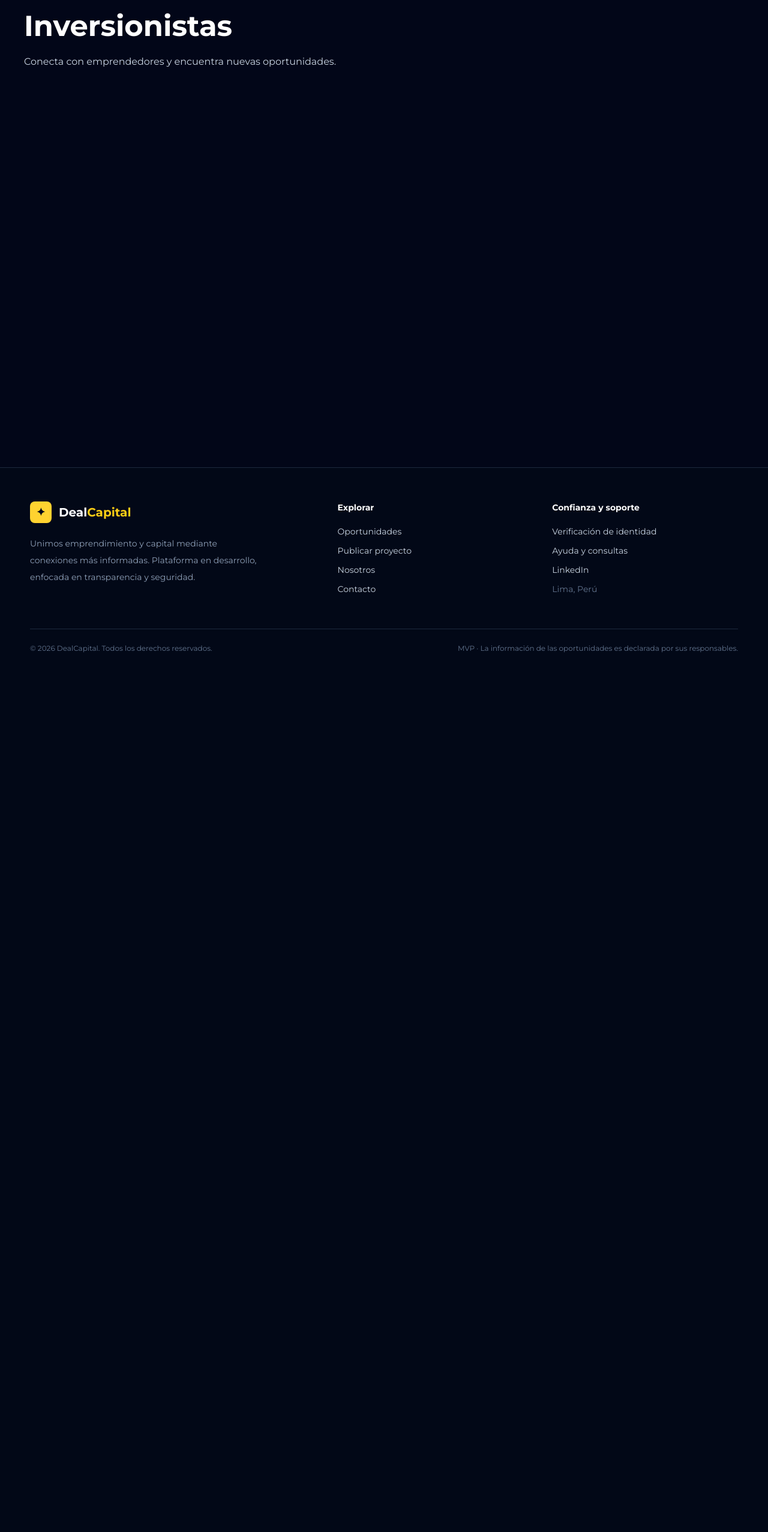
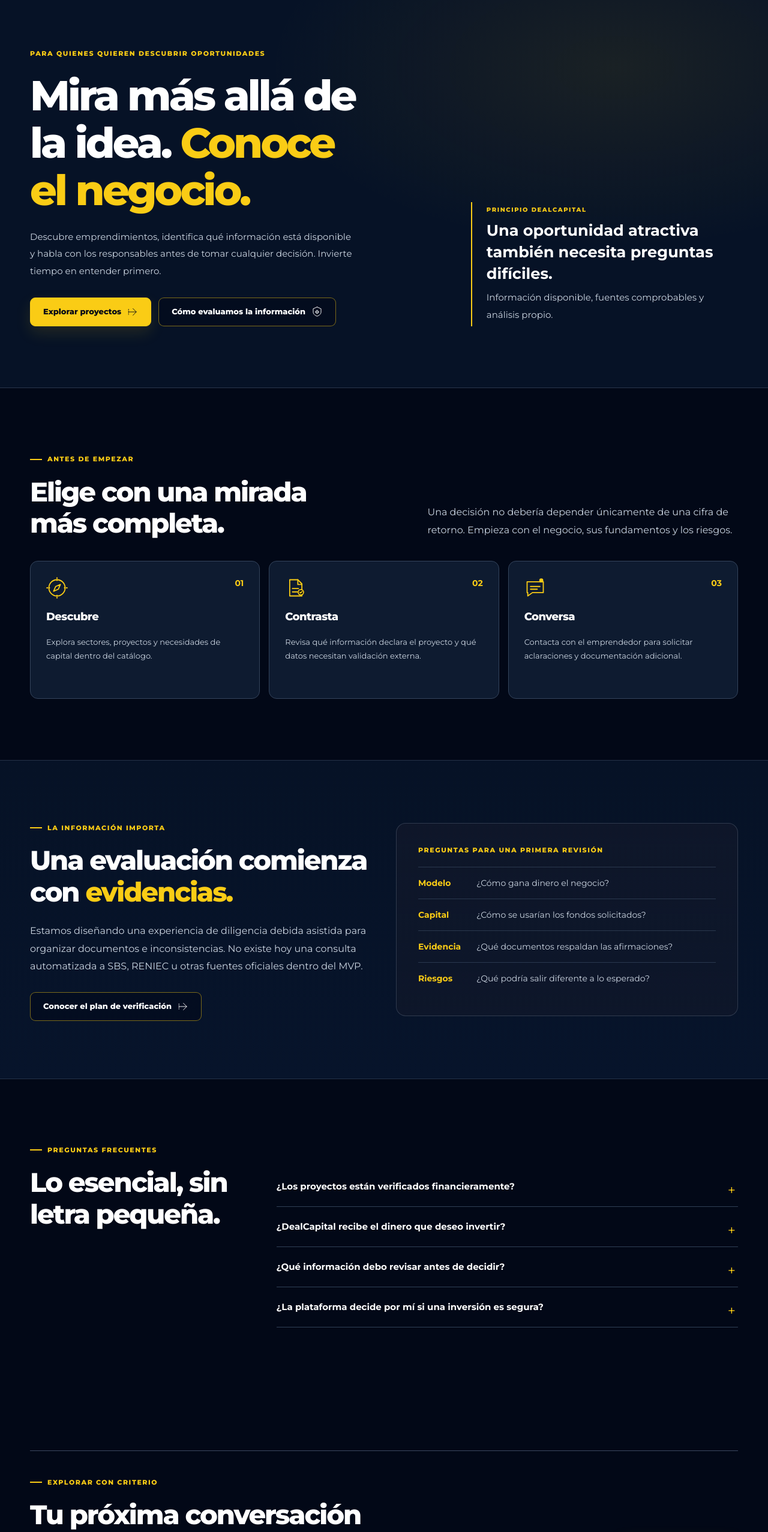
Before and after one commit to axelcrack01/DealCapital, a Next.js app: page /inversionistas in a window 1280 px wide. Shown: the part 100-2654 px from the top of the page at 60% size. Before the commit the page ends 1213 px from the top, so only its background shows below. Built offline with nearby package versions, Linux system fonts and the light colour scheme; no server answers.

Commit message:
feat: complete investor landing, evaluation guidance and accessible FAQs

```diff
--- a/app/inversionistas/page.tsx
+++ b/app/inversionistas/page.tsx
@@ -1,13 +1,111 @@
-export default function inversionistas() {
+import Link from "next/link";
+import BrandIcon from "../components/BrandIcon";
+
+export const metadata = {
+  title: "Para inversionistas",
+  description: "Descubre proyectos, compara información declarada y conversa con emprendedores en DealCapital.",
+};
+
+const questions = [
+  {q:"¿Los proyectos están verificados financieramente?",a:"No. Los proyectos que aparecen públicamente pueden haber sido revisados para publicación, pero esto no representa una certificación de identidad, solvencia o desempeño. La verificación mediante proveedores oficiales sigue en desarrollo."},
+  {q:"¿DealCapital recibe el dinero que deseo invertir?",a:"No. El MVP funciona como plataforma de conexión y no custodia fondos, ejecuta desembolsos ni garantiza rendimientos."},
+  {q:"¿Qué información debo revisar antes de decidir?",a:"Como mínimo, el modelo de negocio, documentación legal, quién representa a la empresa, proyecciones y su sustento, riesgos, condiciones propuestas y las verificaciones independientes que correspondan."},
+  {q:"¿La plataforma decide por mí si una inversión es segura?",a:"No. La información disponible es un punto de partida, no asesoría financiera. Cada persona debe efectuar su propia evaluación y obtener orientación profesional cuando sea necesario."},
+];
+
+export default function InversionistasPage() {
   return (
-    <main className="min-h-screen bg-slate-950 text-white p-10">
-      <h1 className="text-5xl font-bold mb-6">
-        Inversionistas
-      </h1>
+    <main className="dc-landing">
+      <section className="dc-page-head">
+        <div className="dc-container dc-page-head-grid">
+          <div>
+            <p className="dc-kicker">Para quienes quieren descubrir oportunidades</p>
+            <h1>Mira más allá de la idea. <em>Conoce el negocio.</em></h1>
+            <p className="mt-6">
+              Descubre emprendimientos, identifica qué información está disponible
+              y habla con los responsables antes de tomar cualquier decisión.
+              Invierte tiempo en entender primero.
+            </p>
+            <div className="dc-landing-actions">
+              <Link href="/oportunidades" className="dc-btn dc-btn-primary">Explorar proyectos <BrandIcon name="arrow" size={18}/></Link>
+              <Link href="/verificacion" className="dc-btn dc-btn-outline">Cómo evaluamos la información <BrandIcon name="shield" size={19}/></Link>
+            </div>
+          </div>
+          <aside className="dc-insight-rail">
+            <span>Principio DealCapital</span>
+            <strong>Una oportunidad atractiva también necesita preguntas difíciles.</strong>
+            <p className="text-sm leading-7 text-[#cbd5e1]">Información disponible, fuentes comprobables y análisis propio.</p>
+          </aside>
+        </div>
+      </section>
 
-      <p className="text-slate-300">
-        Conecta con emprendedores y encuentra nuevas oportunidades.
-      </p>
+      <section className="dc-container dc-landing-section">
+        <div className="dc-editorial-intro">
+          <div><p className="dc-eyebrow mb-5">Antes de empezar</p>
+            <h2 className="dc-section-title">Elige con una mirada más completa.</h2>
+          </div>
+          <p className="dc-section-copy">Una decisión no debería depender únicamente de una cifra de retorno. Empieza con el negocio, sus fundamentos y los riesgos.</p>
+        </div>
+        <div className="dc-outline-list">
+          {[
+            {icon:"compass" as const,title:"Descubre",body:"Explora sectores, proyectos y necesidades de capital dentro del catálogo."},
+            {icon:"document" as const,title:"Contrasta",body:"Revisa qué información declara el proyecto y qué datos necesitan validación externa."},
+            {icon:"message" as const,title:"Conversa",body:"Contacta con el emprendedor para solicitar aclaraciones y documentación adicional."},
+          ].map((x,i)=>(
+            <article key={x.title} className="dc-outline-item">
+              <div className="flex justify-between"><BrandIcon name={x.icon} size={36}/><span className="text-sm font-bold text-[#facc15]">0{i+1}</span></div>
+              <h3>{x.title}</h3><p>{x.body}</p>
+            </article>
+          ))}
+        </div>
+      </section>
+
+      <section className="dc-journey">
+        <div className="dc-container grid gap-10 lg:grid-cols-[1fr_1fr] lg:items-center">
+          <div>
+            <p className="dc-eyebrow mb-5">La información importa</p>
+            <h2 className="dc-section-title">Una evaluación comienza con <span className="text-[#facc15]">evidencias.</span></h2>
+            <p className="dc-section-copy mt-6">
+              Estamos diseñando una experiencia de diligencia debida asistida para
+              organizar documentos e inconsistencias. No existe hoy una consulta
+              automatizada a SBS, RENIEC u otras fuentes oficiales dentro del MVP.
+            </p>
+            <Link href="/verificacion" className="dc-btn dc-btn-outline mt-7">Conocer el plan de verificación <BrandIcon name="arrow" size={18}/></Link>
+          </div>
+          <div className="dc-panel p-7 sm:p-9">
+            <p className="dc-kicker mb-5">Preguntas para una primera revisión</p>
+            {[
+              ["Modelo","¿Cómo gana dinero el negocio?"],
+              ["Capital","¿Cómo se usarían los fondos solicitados?"],
+              ["Evidencia","¿Qué documentos respaldan las afirmaciones?"],
+              ["Riesgos","¿Qué podría salir diferente a lo esperado?"],
+            ].map(([label,question])=>(
+              <div key={label} className="grid grid-cols-[85px_1fr] gap-3 border-t border-slate-700/80 py-4 text-sm first:border-t-0">
+                <span className="font-bold text-[#facc15]">{label}</span><span className="text-[#cbd5e1]">{question}</span>
+              </div>
+            ))}
+          </div>
+        </div>
+      </section>
+
+      <section className="dc-container dc-landing-section">
+        <p className="dc-eyebrow mb-5">Preguntas frecuentes</p>
+        <div className="grid gap-10 lg:grid-cols-[.65fr_1.35fr]">
+          <h2 className="dc-section-title">Lo esencial, sin letra pequeña.</h2>
+          <div className="dc-faq">
+            {questions.map(x=><details key={x.q}><summary>{x.q}</summary><p>{x.a}</p></details>)}
+          </div>
+        </div>
+      </section>
+
+      <section className="dc-endcap">
+        <div className="dc-container dc-endcap-inner">
+          <div><p className="dc-eyebrow mb-5">Explorar con criterio</p>
+            <h2 className="dc-section-title">Tu próxima conversación empieza aquí.</h2>
+          </div>
+          <Link href="/oportunidades" className="dc-btn dc-btn-primary">Ver oportunidades <BrandIcon name="arrow" size={18}/></Link>
+        </div>
+      </section>
     </main>
   );
 }
```
